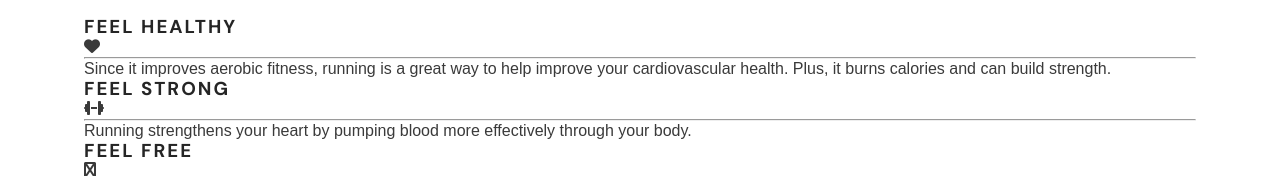
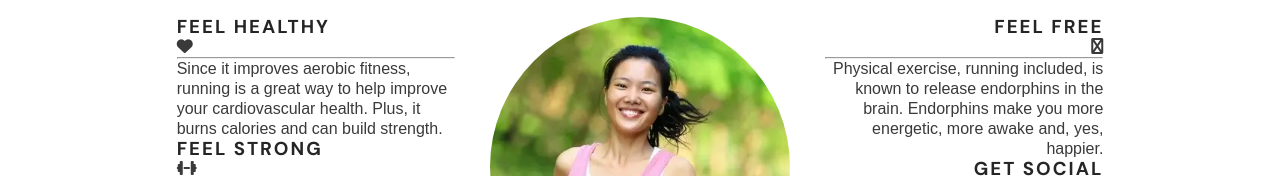
Before and after one commit to rachel1davey/love-running, a plain HTML site: page index.html in a window 1280 px wide. Shown: the part 728-904 px from the top of the page. Drawn offline with Linux system fonts and the light colour scheme.

Commit message:
Make reasons sec responsive

```diff
--- a/assets/css/style.css
+++ b/assets/css/style.css
@@ -154,6 +154,21 @@ nav {
     #main {
         margin-top: 79px;
     }
+    /* reasons*/
+    #benefits-physical,
+    #benefits-mental {
+        display: flex;
+        flex-direction: column;
+        width: 100%;
+    }
+    #benefits-physical > div,
+    #benefits-mental > div {
+        width: 75%;
+}
+#benefits-mental > div {
+    text-align: end;
+    align-self: flex-end;
+}
 }
 
 @media screen and (min-width: 992px) {
@@ -223,3 +238,25 @@ nav {
     align-items: center;
     justify-content: center;
 }
+
+@media screen and (min-width: 1200px){
+    #benefits {
+        display: flex;
+        flex-direction: row;;
+    }
+    #benefits > div {
+        flex: 1;
+    }
+    #benefits-image {
+        order: 0
+    }
+    #benefits-mental {
+        order: 1;
+    }
+    #benefits-mental > div {
+        align-self: flex-start;
+    }
+    #benefits-physical > div {
+        align-self: flex-end;
+    }
+}
```
